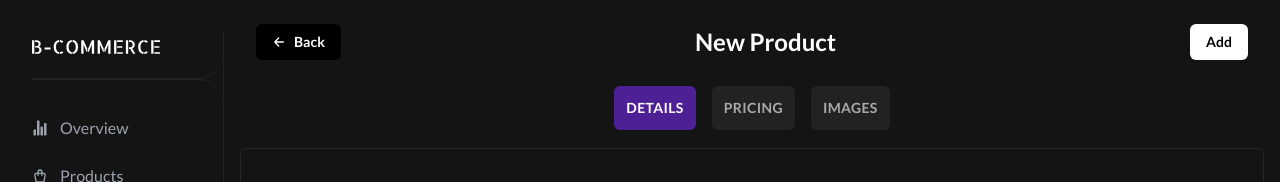
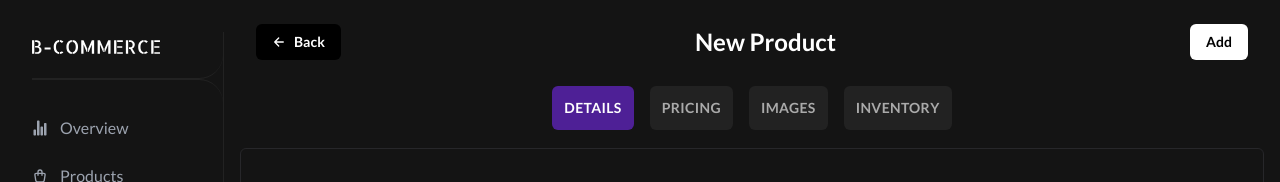
Before and after one commit to MohamedBechirMejri/b-commerce, a Next.js app: page /admin/products/new in a window 1280 px wide. Shown: the top 182 px of the page. Built offline with nearby package versions, Linux system fonts and the light colour scheme; no server answers; the database is empty.

Commit message:
restore inventory tab

```diff
--- a/app/admin/products/(product)/Nav.tsx
+++ b/app/admin/products/(product)/Nav.tsx
@@ -5,7 +5,7 @@ const tabs = [
   "pricing",
   "images",
   // "variants",
-  // "inventory",
+  "inventory",
   // "shipping",
   // "seo",
   // "related",
```
